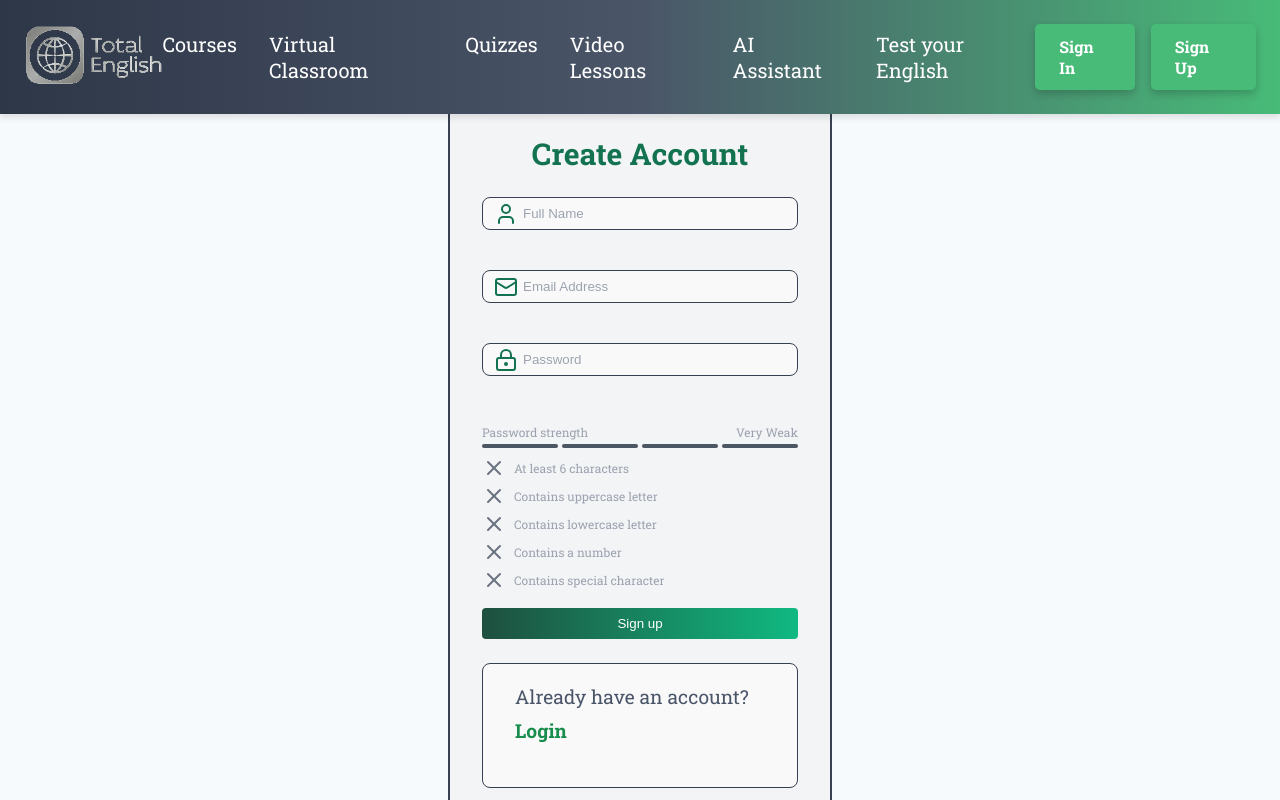
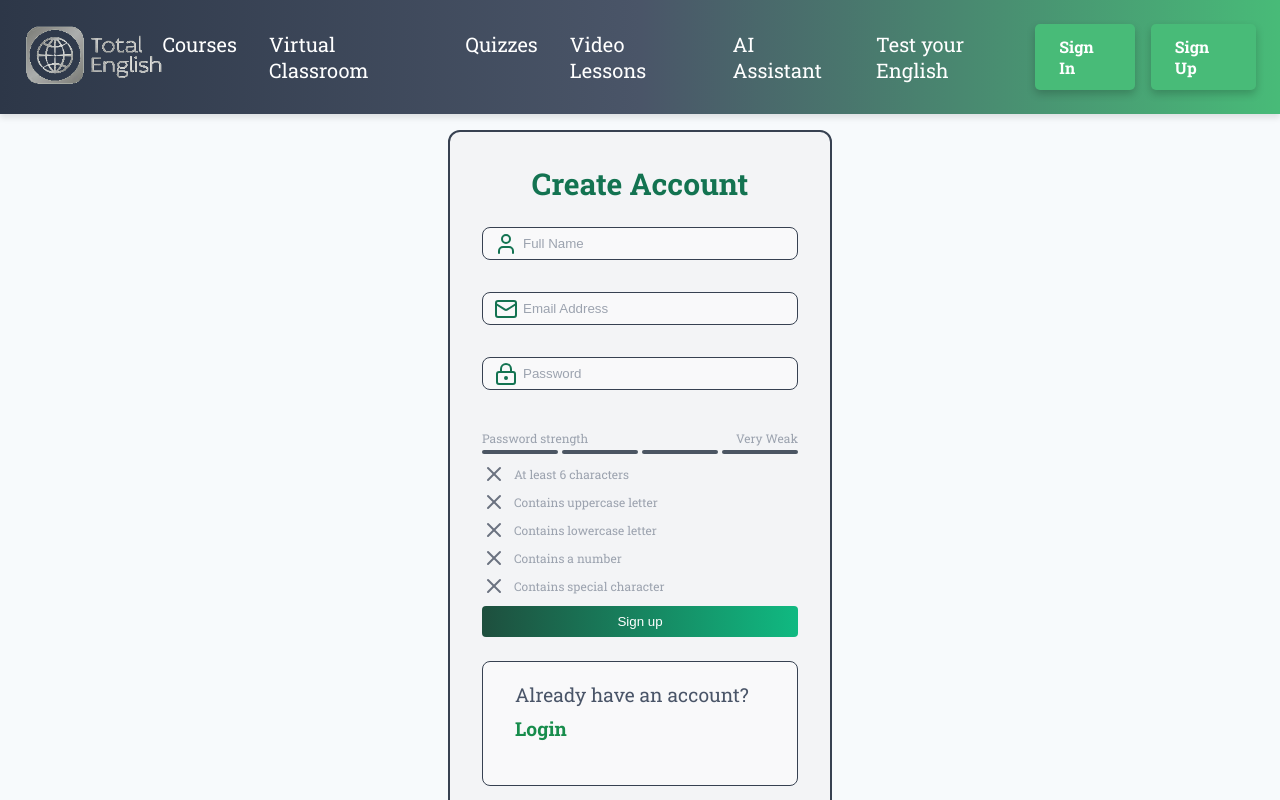
Before and after one commit to Abazur24/Total-English, a React (Vite) app: page /signup in a window 1280 px wide. Shown: the top 800 px of the page. Built offline with nearby package versions, Linux system fonts and the light colour scheme.

Commit message:
some styling updates to SignIn/SignUp pages

```diff
--- a/index.html
+++ b/index.html
@@ -4,7 +4,7 @@
     <meta charset="UTF-8" />
     <link rel="icon" type="image/svg+xml" href="/vite.svg" />
     <meta name="viewport" content="width=device-width, initial-scale=1.0" />
-    <title>Vite + React</title>
+    <title>Total English</title>
 
     <!-- Google Fonts -->
     <link href="https://fonts.googleapis.com/css2?family=Playfair+Display:wght@400;700&family=Roboto+Slab:wght@400;700&display=swap" rel="stylesheet">
--- a/src/pages/loginPage/loginPage.scss
+++ b/src/pages/loginPage/loginPage.scss
@@ -10,7 +10,8 @@
     justify-content: center;
     border: 2px solid #374151;
     border-radius: 12px;
-    margin-top: 200px;
+    margin-top: 150px;
+    margin-bottom: 80px;
     background-color: #f3f4f6; // Gray-100 background
 
     h2 {
--- a/src/pages/signupPage/signupPage.scss
+++ b/src/pages/signupPage/signupPage.scss
@@ -8,7 +8,8 @@
     justify-content: center;
     border: 2px solid #374151;
     border-radius: 12px;
-    margin-top: 100px;
+    margin-top: 130px;
+    margin-bottom: 20px;
     background-color: #f3f4f6;
 
     h2.signup-heading {
@@ -22,7 +23,7 @@
     form {
       display: flex;
       flex-direction: column;
-      gap: 16px;
+      gap: 8px;
 
       button {
         background: linear-gradient(to right, #1e4f3e, #10b981); // Gradient background
```
